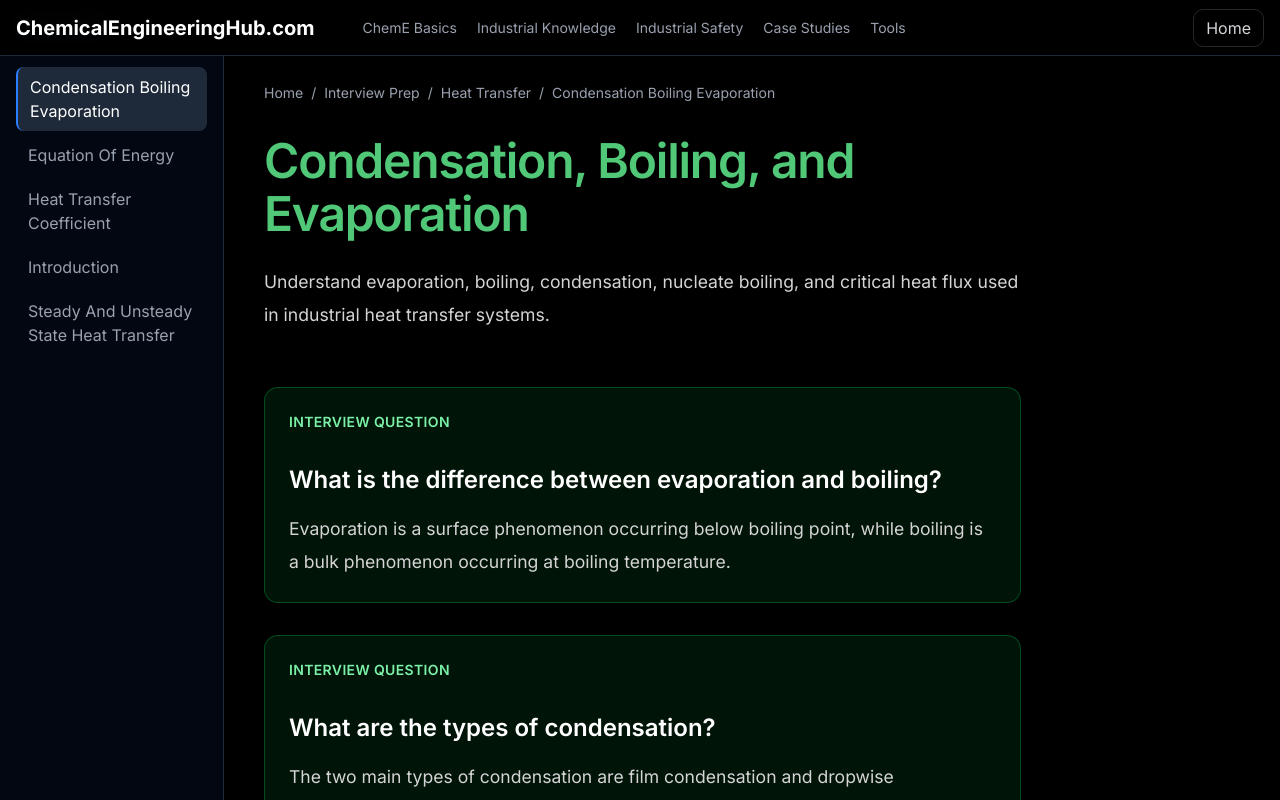
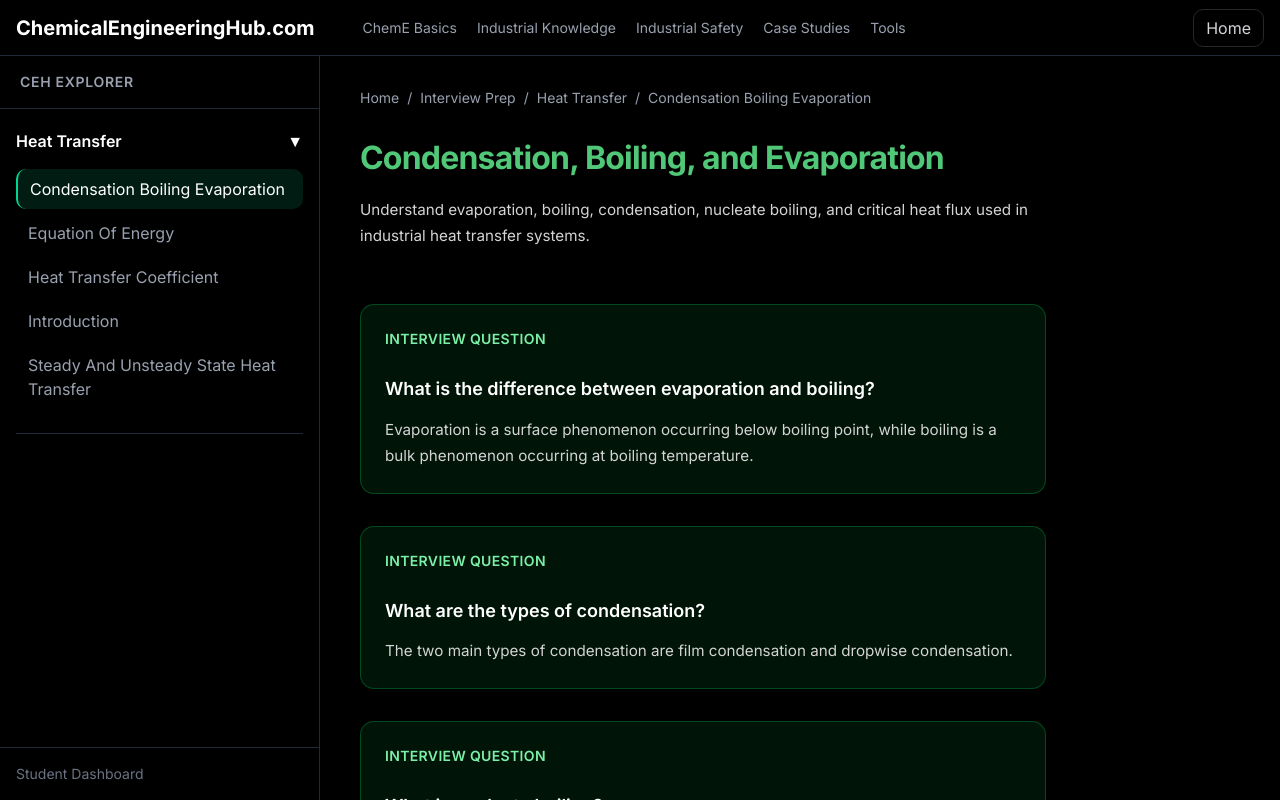
Before and after one commit to motiongraphicsadi-tech/chemical-engineering-hub, a Next.js app: page /Interview-Prep/heat-transfer/condensation-boiling-evaporation in a window 1280 px wide. Shown: the top 800 px of the page. Built offline with nearby package versions, Linux system fonts and the light colour scheme.

Commit message:
Redesign navigation layout with desktop sidebar and mobile subject browser

```diff
--- a/src/app/[category]/[subject]/[topic]/page.tsx
+++ b/src/app/[category]/[subject]/[topic]/page.tsx
@@ -1,3 +1,4 @@
+
 import { compileMDX } from "next-mdx-remote/rsc";
 
 import { getMDXContent } from "@/lib/mdx";
@@ -5,8 +6,6 @@ import { getMDXContent } from "@/lib/mdx";
 import Breadcrumb from "@/components/navigation/Breadcrumb";
 
 import Sidebar from "@/components/navigation/Sidebar";
-
-import SubjectNavbar from "@/components/navigation/SubjectNavbar";
 
 import remarkGfm from "remark-gfm";
 
@@ -29,13 +28,14 @@ import QuizCard from "@/components/mdx/QuizCard";
 
 import QuizModal from "@/components/mdx/QuizModal";
 
-import  InfoBox  from "@/components/mdx/InfoBox";
-
+import InfoBox from "@/components/mdx/InfoBox";
 
 
 
 /*
-  SEO Metadata
+|--------------------------------------------------------------------------
+| SEO Metadata
+|--------------------------------------------------------------------------
 */
 export async function generateMetadata({
   params,
@@ -46,11 +46,9 @@ export async function generateMetadata({
     topic: string;
   }>;
 }) {
-
   const resolvedParams = await params;
 
   try {
-
     const filepath =
       `src/content/${resolvedParams.category}/${resolvedParams.subject}/${resolvedParams.topic}.mdx`;
 
@@ -81,7 +79,9 @@ export async function generateMetadata({
 }
 
 /*
-  Topic Page
+|--------------------------------------------------------------------------
+| Topic Page
+|--------------------------------------------------------------------------
 */
 export default async function TopicPage({
   params,
@@ -109,7 +109,9 @@ export default async function TopicPage({
       await getMDXContent(filepath);
 
     /*
-      Registered MDX Components
+    |--------------------------------------------------------------------------
+    | Registered MDX Components
+    |--------------------------------------------------------------------------
     */
     const components = {
       TopicHero,
@@ -131,7 +133,9 @@ export default async function TopicPage({
     };
 
     /*
-      Compile MDX
+    |--------------------------------------------------------------------------
+    | Compile MDX
+    |--------------------------------------------------------------------------
     */
     const mdx = await compileMDX({
       source: content,
@@ -139,51 +143,62 @@ export default async function TopicPage({
       components,
 
       options: {
-
         parseFrontmatter: true,
 
         mdxOptions: {
-
           remarkPlugins: [
             remarkGfm,
           ],
-
         },
-
       },
     });
 
     return (
 
-      <div className="flex flex-col min-h-screen">
+      <>
 
-        {/* Subject Navigation */}
-        <SubjectNavbar
-          category={resolvedParams.category}
-        />
+{/* =======================================================
+    DESKTOP LAYOUT
+======================================================== */}
 
-        {/* Main Content Area */}
-        <div className="flex flex-1">
+<div
+  className="
+    hidden
+    lg:grid
 
-          {/* Desktop Sidebar */}
+    min-h-screen
+
+    grid-cols-[320px_minmax(0,1fr)]
+  "
+>
+
+  {/* ===================================================
+      LEFT SIDEBAR
+  ==================================================== */}
   <Sidebar
     category={resolvedParams.category}
     subject={resolvedParams.subject}
   />
 
-          {/* Main Content */}
+  {/* ===================================================
+      RIGHT SIDE
+  ==================================================== */}
+  <div
+  className="
+    min-w-0
+  "
+>
+
   <main
     className="
-              flex-1
       overflow-x-hidden
-              px-6
-              lg:px-10
+
+      px-10
       py-8
     "
   >
 
-            <div className="  mx-auto max-w-6xl" >
-
+      <div className="mx-auto max-w-5xl">
 
         {/* Breadcrumb */}
         <Breadcrumb />
@@ -194,7 +209,7 @@ export default async function TopicPage({
             prose
             prose-invert
 
-    max-w-5xl
+            max-w-4xl
 
             mt-8
 
@@ -228,6 +243,74 @@ export default async function TopicPage({
   </div>
 
 </div>
+
+
+
+        {/* =======================================================
+            MOBILE LAYOUT
+            Hamburger Navigation
+        ======================================================== */}
+
+        <div className="lg:hidden">
+
+          <Sidebar
+            category={resolvedParams.category}
+            subject={resolvedParams.subject}
+          />
+
+          <main
+            className="
+              px-6
+              py-8
+
+            "
+          >
+
+            <div className="mx-auto max-w-4xl">
+
+              {/* Breadcrumb */}
+              <Breadcrumb />
+
+              {/* MDX Article */}
+              <article
+                className="
+                  prose
+                  prose-invert
+
+                  max-w-full
+
+                  mt-8
+
+                  [&_table]:w-full
+                  [&_table]:border-collapse
+
+                  [&_th]:border
+                  [&_td]:border
+
+                  [&_th]:border-gray-700
+                  [&_td]:border-gray-700
+
+                  [&_th]:px-4
+                  [&_td]:px-4
+
+                  [&_th]:py-3
+                  [&_td]:py-3
+
+                  [&_th]:text-left
+
+                  [&_th]:bg-gray-900
+                "
+              >
+                {mdx.content}
+              </article>
+
+            </div>
+
+          </main>
+
+        </div>
+
+      </>
     );
 
   } catch (error) {
@@ -240,8 +323,10 @@ export default async function TopicPage({
         className="
           mx-auto
           max-w-3xl
+
           px-6
           py-20
+
           text-white
         "
       >
@@ -255,6 +340,7 @@ export default async function TopicPage({
         </p>
 
       </main>
+
     );
   }
 }
--- a/src/app/globals.css
+++ b/src/app/globals.css
@@ -68,46 +68,47 @@
   --radius-4xl: calc(var(--radius) * 2.6);
 }
 
+
 .prose {
-  max-width: 75ch;
+  max-width: 68ch;
   color: #ffffff;
-  line-height: 1.85;
+  line-height: 1.75;
 }
 
 .prose > * + * {
-  margin-top: 1.2em;
+  margin-top: 1em;
 }
 
 .prose h1 {
   color: #50C878;
-  font-size: 3rem;
-  font-weight: 600;
-  line-height: 1.1;
-  margin-top: 1rem;
-  margin-bottom: 1.5rem;
+  font-size: 2rem;
+  font-weight: 700;
+  line-height: 1.15;
+  margin-top: 0.75rem;
+  margin-bottom: 1.25rem;
 }
 
 .prose h2 {
   color: #3a86ff;
-  font-size: 2rem;
-  font-weight: 400;
+  font-size: 1.5rem;
+  font-weight: 600;
   line-height: 1.2;
-  margin-top: 3rem;
-  margin-bottom: 1rem;
+  margin-top: 2.5rem;
+  margin-bottom: 0.8rem;
 }
 
 .prose h3 {
-  font-size: 1.5rem;
+  font-size: 1.125rem;
   font-weight: 600;
   line-height: 1.3;
-  margin-top: 2rem;
-  margin-bottom: 0.75rem;
+  margin-top: 1.75rem;
+  margin-bottom: 0.5rem;
 }
 
 .prose p {
-  font-size: 1.1rem;
+  font-size: 0.95rem;
   color: #d4d4d4;
-  line-height: 1.9;
+  line-height: 1.7;
 }
 
 .prose strong {
@@ -115,49 +116,52 @@
   font-weight: 600;
 }
 
-.prose ul {
-  padding-left: 1.5rem;
+.prose ul,
+.prose ol {
+  padding-left: 1.25rem;
 }
 
 .prose li {
-  margin: 0.5rem 0;
+  font-size: 0.95rem;
+  margin: 0.35rem 0;
 }
 
 .prose code {
   background: #18181b;
-  padding: 0.2rem 0.4rem;
+  padding: 0.15rem 0.35rem;
   border-radius: 6px;
-  font-size: 0.95rem;
+  font-size: 0.85rem;
 }
 
 .prose pre {
   background: #111111;
   border: 1px solid #27272a;
-  border-radius: 14px;
-  padding: 1.25rem;
+  border-radius: 12px;
+  padding: 1rem;
   overflow-x: auto;
 }
 
 .prose blockquote {
-  border-left: 4px solid #3f3f46;
+  border-left: 3px solid #3f3f46;
   padding-left: 1rem;
   color: #a1a1aa;
 }
 
 .prose img {
-  border-radius: 14px;
-  margin: 2rem 0;
+  border-radius: 12px;
+  margin: 1.5rem 0;
 }
 
 .prose hr {
   border-color: #27272a;
-  margin: 3rem 0;
+  margin: 2rem 0;
 }
 
 .highlight {
   color: #ffbe0b;
   font-weight: 600;
 }
+
 
 :root {
   --background: oklch(1 0 0);
--- a/src/app/layout.tsx
+++ b/src/app/layout.tsx
@@ -1,7 +1,10 @@
 import "./globals.css";
+
 import Layout from "../components/layout/Layout";
+
+import Header from "@/components/navigation/Header";
+
 import { Inter } from "next/font/google";
-
 
 const inter = Inter({
   subsets: ["latin"],
@@ -19,9 +22,19 @@ export default function RootLayout({
 }) {
   return (
     <html lang="en">
+
       <body className={inter.className}>
-        <Layout>{children}</Layout>
+
+        {/* Global Fixed Header */}
+        <Header />
+
+        {/* Website Content */}
+        <Layout>
+          {children}
+        </Layout>
+
       </body>
+
     </html>
   );
 }
--- a/src/components/layout/Layout.tsx
+++ b/src/components/layout/Layout.tsx
@@ -1,21 +1,22 @@
-import Header from "../navigation/Header";
-
 export default function Layout({
   children,
 }: {
   children: React.ReactNode;
 }) {
   return (
-    <div className="min-h-screen bg-black text-white">
 
-      {/* Top Header */}
-      <Header />
+    <div
+      className="
+        min-h-screen
 
-      {/* Page Content */}
-      <main>
-        {children}
-      </main>
+        bg-black
+        text-white
 
+        pt-14
+      "
+    >
+      {children}
     </div>
+
   );
 }
--- a/src/components/navigation/Sidebar.tsx
+++ b/src/components/navigation/Sidebar.tsx
@@ -2,11 +2,9 @@ import { getTopics } from "@/lib/getTopics";
 
 import SidebarClient from "./SidebarClient";
 
-import MobileSidebarClient
-from "./MobileSidebarClient";
+import MobileSidebarClient from "./MobileSidebarClient";
 
-import { getSubjectsWithTopics }
-from "@/lib/getSubjectsWithTopics";
+import { getSubjectsWithTopics } from "@/lib/getSubjectsWithTopics";
 
 type Props = {
   category: string;
@@ -30,15 +28,14 @@ export default function Sidebar({
 
   return (
     <>
+      {/* Desktop Sidebar */}
+      <div className="hidden lg:block">
 
-      {/* Desktop Sidebar */}
-      <div className="hidden md:block">
-
-        <SidebarClient
-          category={category}
-          subject={subject}
-          topics={topics}
-        />
+      <SidebarClient
+        category={category}
+        subject={subject}
+        subjects={subjects}
+      />
 
       </div>
 
--- a/src/components/navigation/SidebarClient.tsx
+++ b/src/components/navigation/SidebarClient.tsx
@@ -1,91 +1,260 @@
+
 "use client";
 
+import { useState } from "react";
+
 import Link from "next/link";
+
 import { usePathname } from "next/navigation";
-
-type Topic = {
-  slug: string;
-  title: string;
-};
 
 type Props = {
   category: string;
+
   subject: string;
-  topics: Topic[];
+
+  subjects: {
+    slug: string;
+    title: string;
+
+    topics: {
+      slug: string;
+      title: string;
+    }[];
+  }[];
 };
+
 export default function SidebarClient({
   category,
   subject,
-  topics,
+  subjects,
 }: Props) {
-  const pathname = usePathname();
+
+  const pathname =
+    usePathname();
+
+    const [expandedSubject, setExpandedSubject] =
+    useState(subject || subjects?.[0]?.slug);
 
   return (
+
     <aside
       className="
         hidden
-        md:block
+        lg:flex
 
-        w-56
+        flex-col
+
+        w-[320px]
+
+        h-[calc(100vh-56px)]
+
+        sticky
+        top-14
+
+        shrink-0
+
+        bg-black
 
         border-r
         border-gray-800
-        bg-gray-950
-
-        min-h-screen
-        p-4
-
-        /*
-          Improvement:
-          Desktop only sidebar
-
-          Mobile now uses dropdown/drawer
-        */
       "
     >
-      <div className="space-y-1">
 
-        {topics.map((topic) => {
+      {/* =====================================
+          Sidebar Header
+      ====================================== */}
+
+      <div
+        className="
+          px-5
+          py-4
+
+          border-b
+          border-gray-800
+        "
+      >
+
+        <h2
+          className="
+            text-sm
+            font-semibold
+
+            text-gray-400
+
+            uppercase
+            tracking-wider
+          "
+        >
+          CEH Explorer
+        </h2>
+
+      </div>
+
+      {/* =====================================
+          Navigation Area
+      ====================================== */}
+
+      <div
+        className="
+          flex-1
+
+          overflow-y-auto
+
+          px-4
+          py-5
+        "
+      >
+
+        {subjects.map(
+          (currentSubject) => (
+
+            <div
+              key={
+                currentSubject.slug
+              }
+              className="
+                mb-6
+
+                border-b
+                border-gray-800
+
+                pb-6
+              "
+            >
+
+              {/* Subject Button */}
+
+              <button
+                onClick={() =>
+                  setExpandedSubject(
+                    expandedSubject === currentSubject.slug
+                      ? ""
+                      : currentSubject.slug
+                  )
+                }
+                className="
+                  w-full
+
+                  flex
+                  items-center
+                  justify-between
+
+                  text-left
+
+                  text-white
+                  font-semibold
+                "
+              >
+
+                <span>
+                  {currentSubject.title}
+                </span>
+
+                <span>
+                  {expandedSubject === currentSubject.slug
+                    ? "▼"
+                    : "▶"}
+                </span>
+
+              </button>
+
+              {/* Topics */}
+
+              {expandedSubject === currentSubject.slug && (
+
+                <div
+                  className="
+                    mt-4
+
+                    flex
+                    flex-col
+                    gap-1
+                  "
+                >
+
+                  {currentSubject.topics.map(
+                    (topic) => {
+
+                      const href =
+                        `/${category}/${currentSubject.slug}/${topic.slug}`;
 
                       const isActive =
-            pathname.includes(topic.slug);
+                        pathname === href;
 
                       return (
+
                         <Link
-              key={topic.slug}
-              href={`/${category}/${subject}/${topic.slug}`}
-
-
+                          key={
+                            topic.slug
+                          }
+                          href={href}
                           className={`
-                block
                             px-3
                             py-2
-                rounded-md
+
+                            rounded-lg
 
                             transition-all
-                duration-200
-
-                hover:bg-gray-800
-                hover:translate-x-1
 
                             ${
                               isActive
                                 ? `
-                      bg-gray-800
+                                  bg-emerald-500/15
                                   text-white
                                   border-l-2
-                      border-blue-500
+                                  border-emerald-400
                                 `
-                    : "text-gray-400"
+                                : `
+                                  text-gray-400
+                                  hover:text-white
+                                  hover:bg-gray-900
+                                `
                             }
                           `}
                         >
                           {topic.title}
                         </Link>
+
                       );
-        })}
+                    }
+                  )}
 
                 </div>
+
+              )}
+
+            </div>
+
+          )
+        )}
+
+      </div>
+
+      {/* =====================================
+          Bottom User Section
+      ====================================== */}
+
+      <div
+        className="
+          border-t
+          border-gray-800
+
+          p-4
+        "
+      >
+
+        <p
+          className="
+            text-sm
+            text-gray-500
+          "
+        >
+          Student Dashboard
+        </p>
+
+      </div>
+
     </aside>
+
   );
 }
--- /dev/null
+++ b/src/content/core-subjects/meta.json
@@ -0,0 +1,30 @@
+[
+    {
+      "slug": "thermodynamics",
+      "title": "Thermodynamics"
+    },
+    {
+      "slug": "fluid-mechanics",
+      "title": "Fluid Mechanics"
+    },
+    {
+      "slug": "heat-transfer",
+      "title": "Heat Transfer"
+    },
+    {
+      "slug": "mass-transfer",
+      "title": "Mass Transfer"
+    },
+    {
+      "slug": "cre",
+      "title": "Chemical Reaction Engineering"
+    },
+    {
+      "slug": "process-control",
+      "title": "Process Control"
+    },
+    {
+      "slug": "ipc",
+      "title": "Instrumentation & Process Control"
+    }
+  ]
--- /dev/null
+++ b/src/content/industrial-knowledge/meta.json
@@ -0,0 +1,18 @@
+[
+    {
+      "slug": "industry-basics",
+      "title": "Industry Basics"
+    },
+    {
+      "slug": "operations",
+      "title": "Operations"
+    },
+    {
+      "slug": "utilities",
+      "title": "Utilities"
+    },
+    {
+      "slug": "equipments",
+      "title": "Equipments"
+    }
+  ]
--- /dev/null
+++ b/src/content/industrial-safety/meta.json
@@ -0,0 +1,22 @@
+[
+    {
+      "slug": "safety-basics",
+      "title": "Safety Basics"
+    },
+    {
+      "slug": "hazard-analysis",
+      "title": "Hazard Analysis"
+    },
+    {
+      "slug": "hse-work-permits",
+      "title": "HSE Work Permits"
+    },
+    {
+      "slug": "safety-systems",
+      "title": "Safety Systems"
+    },
+    {
+      "slug": "industrial-disasters",
+      "title": "Industrial Disasters"
+    }
+  ]
--- a/src/lib/getSubjectsWithTopics.ts
+++ b/src/lib/getSubjectsWithTopics.ts
@@ -1,4 +1,3 @@
-
 import fs from "fs";
 import path from "path";
 
@@ -13,15 +12,71 @@ export function getSubjectsWithTopics(
     `src/content/${category}`
   );
 
-  const subjects =
-    fs.readdirSync(categoryPath);
+  /*
+  =====================================
+  Read Subject Order from meta.json
+  =====================================
+  */
 
-  return subjects.map((subject) => {
+  const metaPath = path.join(
+    categoryPath,
+    "meta.json"
+  );
+
+  let subjects: {
+    slug: string;
+    title: string;
+  }[] = [];
+
+  if (fs.existsSync(metaPath)) {
+
+    subjects = JSON.parse(
+      fs.readFileSync(
+        metaPath,
+        "utf8"
+      )
+    );
+
+  } else {
+
+    /*
+    Fallback to folder order
+    */
+
+    subjects = fs
+      .readdirSync(categoryPath)
+      .filter((item) => {
+
+        const fullPath =
+          path.join(
+            categoryPath,
+            item
+          );
+
+        return fs
+          .statSync(fullPath)
+          .isDirectory();
+
+      })
+      .map((subject) => ({
+        slug: subject,
+        title: formatTitle(subject),
+      }));
+  }
+
+  /*
+  =====================================
+  Build Topics
+  =====================================
+  */
+
+  return subjects.map(
+    (subject) => {
 
       const subjectPath =
         path.join(
           categoryPath,
-        subject
+          subject.slug
         );
 
       const topicFiles =
@@ -34,6 +89,7 @@ export function getSubjectsWithTopics(
               file.endsWith(".mdx")
           )
           .map((file) => ({
+
             slug:
               file.replace(
                 ".mdx",
@@ -47,12 +103,21 @@ export function getSubjectsWithTopics(
                   ""
                 )
               ),
+
           }));
 
       return {
-      slug: subject,
-      title: formatTitle(subject),
+
+        slug:
+          subject.slug,
+
+        title:
+          subject.title,
+
         topics,
+
       };
-  });
+
     }
+  );
+}
```
Also changed, not shown: src/components/navigation/MobileSidebarClient.tsx (+31 -19 lines). Lines whose indentation alone changed are shown as unchanged.
